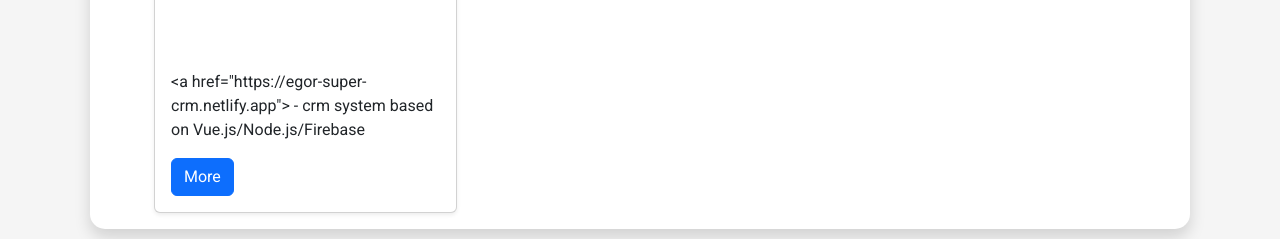
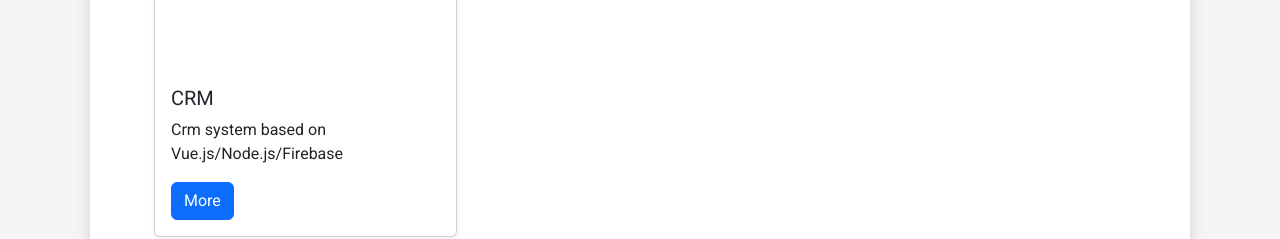
Before and after one commit to SoloEgo/CV, a Vue app: page /portfolio in a window 1280 px wide. Shown: the part 955-1194 px from the top of the page. Built offline with nearby package versions, Linux system fonts and the light colour scheme.

Commit message:
add portfolio

```diff
--- a/src/assets/portfolio.json
+++ b/src/assets/portfolio.json
@@ -21,8 +21,8 @@
         {
             "image": "favicon.ico",
             "title": "CRM",
-            "summary": "<a href=\"https://egor-super-crm.netlify.app\"> - crm system based on Vue.js/Node.js/Firebase",
-            "description": ""
+            "summary": "Crm system based on Vue.js/Node.js/Firebase",
+            "description": "<a href=\"https://egor-super-crm.netlify.app\">My crm system</a>"
         }
     ]
 }
--- a/src/components/PortfolioComponent.vue
+++ b/src/components/PortfolioComponent.vue
@@ -6,7 +6,7 @@
 <template>
     <PortfolioItem v-for="project in projects" :key="project.title">
         <template #image><img :src="project.image"></template>
-        <template #title v-html="project.title"></template>
+        <template #title >{{ project.title }}</template>
         <template #summary>{{ project.summary }}</template>
         <template #moreButton><a class="btn btn-primary" @click="showDescription(project.title)" data-bs-toggle="modal" data-bs-target="#staticBackdrop">More</a></template>
     </PortfolioItem>
```
